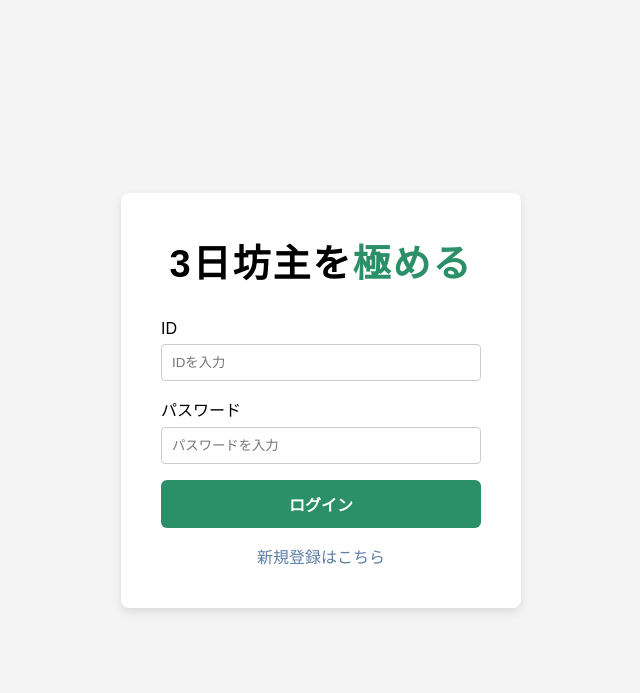
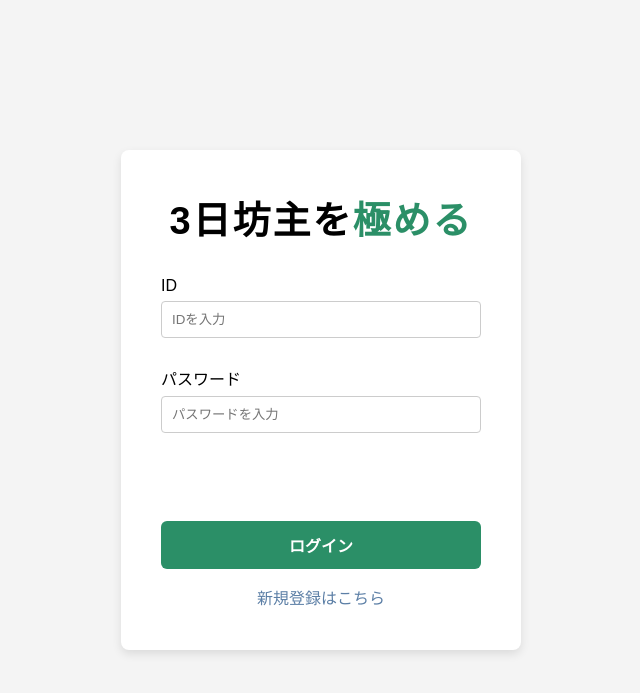
Before and after one commit to tmk581983-png/F_team, a Flask app: page /login/ in a window 1280 px wide. Shown: the top 693 px of the page, without its empty margins (319-959 px from the left). Run offline with Flask 2, Linux system fonts and the light colour scheme.

Commit message:
ログイン画面の調整と退会ユーザーのログイン制限

```diff
--- a/app/routes/login.py
+++ b/app/routes/login.py
@@ -22,7 +22,10 @@ def login():
 
         #入力されたlogin_idのユーザーを探す
         with connection.cursor() as cursor:
-            cursor.execute("SELECT id, login_id, password FROM users WHERE login_id = %s", (login_id,))
+            cursor.execute(
+                "SELECT id, login_id, password FROM users WHERE login_id = %s AND deleted_at IS NULL",
+                (login_id,))
+
             user = cursor.fetchone()
 
         #DBとの接続を閉じる
--- a/app/static/css/login_style.css
+++ b/app/static/css/login_style.css
@@ -16,6 +16,7 @@ body {
 
 .auth-card {
   width: 400px;
+  height: 500px;
   background-color: var(--card-color);
   padding: 40px;
   box-shadow: 0 4px 10px rgba(0,0,0,0.1);
@@ -46,7 +47,7 @@ body {
 }
 
 .form-group {
-  margin-bottom: var(--spacing);
+  margin-bottom: 28px;
 }
 
 .form-group label {
@@ -57,6 +58,7 @@ body {
 .main-button {
   width: 100%;
   padding: 12px;
+  margin-top: 60px;
   background-color: var(--main-color);
   color: var(--card-color);
   border: none;
--- a/app/static/css/signup_style.css
+++ b/app/static/css/signup_style.css
@@ -18,6 +18,7 @@ body {
 /* カード　*/
 .auth-card {
     width: 400px;
+    height: 500px;
     background-color: var(--card-color);
     padding: 40px;
     box-shadow: 0 4px 10px rgba(0, 0, 0, 0.1);
```
